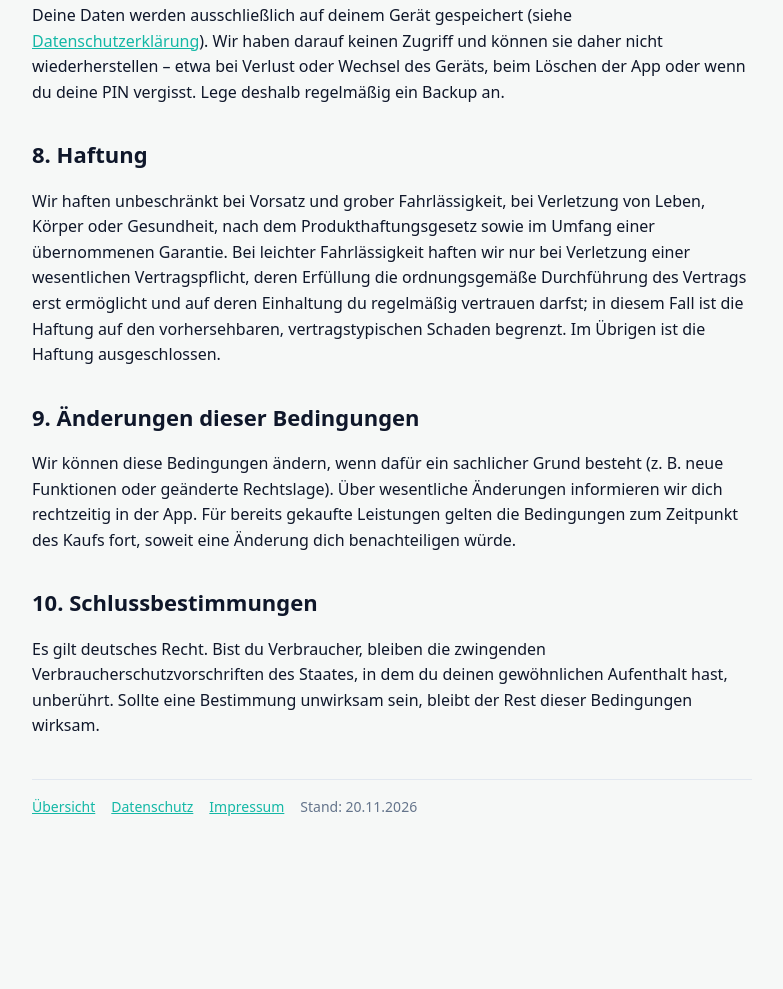
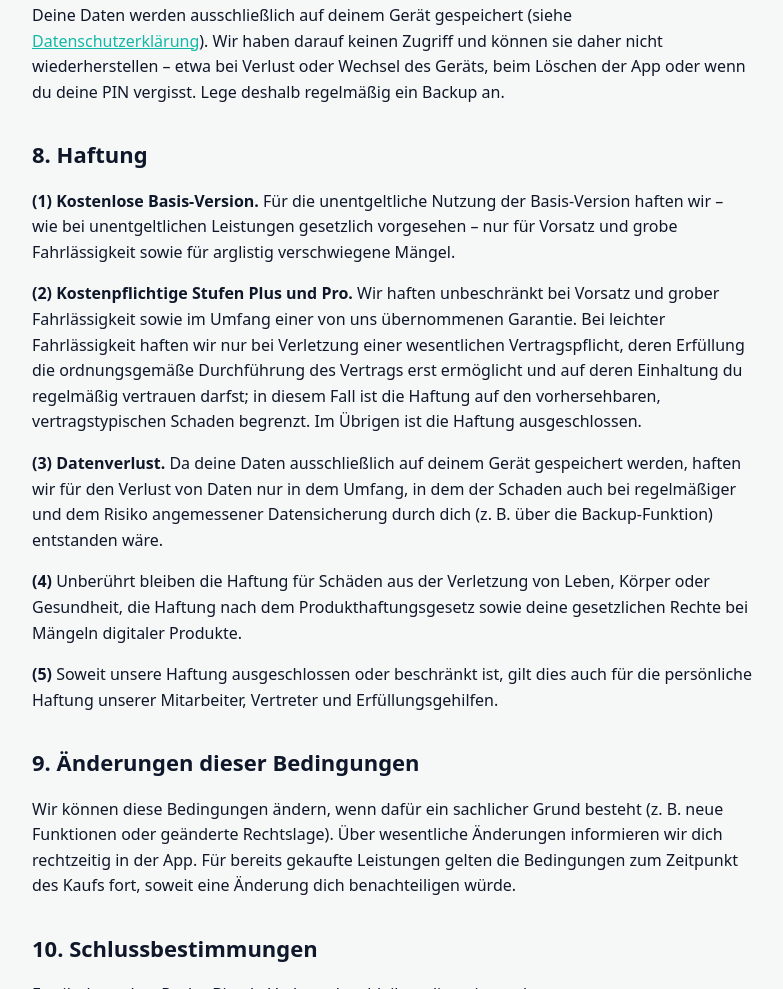
Before and after one commit to MoManufaktur/chronos-money, a plain HTML site: page agb.html in a window 1280 px wide. Shown: the part 1727-2716 px from the top of the page, without its empty margins (248-1031 px from the left). Before the commit the page ends 2593 px from the top, so only its background shows below. Drawn offline with Linux system fonts and the light colour scheme.

Commit message:
AGB: Haftung neu gefasst
Co-Authored-By: Claude Opus 5.5 <noreply@anthropic.com>
Claude-Session: https://claude.ai/code/session_01JVccBwZW1m2NPDeLAYvjDG

```diff
--- a/agb.html
+++ b/agb.html
@@ -43,7 +43,11 @@
 <p>Deine Daten werden ausschließlich auf deinem Gerät gespeichert (siehe <a href="datenschutz.html">Datenschutzerklärung</a>). Wir haben darauf keinen Zugriff und können sie daher nicht wiederherstellen – etwa bei Verlust oder Wechsel des Geräts, beim Löschen der App oder wenn du deine PIN vergisst. Lege deshalb regelmäßig ein Backup an.</p>
 
 <h2>8. Haftung</h2>
-<p>Wir haften unbeschränkt bei Vorsatz und grober Fahrlässigkeit, bei Verletzung von Leben, Körper oder Gesundheit, nach dem Produkthaftungsgesetz sowie im Umfang einer übernommenen Garantie. Bei leichter Fahrlässigkeit haften wir nur bei Verletzung einer wesentlichen Vertragspflicht, deren Erfüllung die ordnungsgemäße Durchführung des Vertrags erst ermöglicht und auf deren Einhaltung du regelmäßig vertrauen darfst; in diesem Fall ist die Haftung auf den vorhersehbaren, vertragstypischen Schaden begrenzt. Im Übrigen ist die Haftung ausgeschlossen.</p>
+<p><b>(1) Kostenlose Basis-Version.</b> Für die unentgeltliche Nutzung der Basis-Version haften wir – wie bei unentgeltlichen Leistungen gesetzlich vorgesehen – nur für Vorsatz und grobe Fahrlässigkeit sowie für arglistig verschwiegene Mängel.</p>
+<p><b>(2) Kostenpflichtige Stufen Plus und Pro.</b> Wir haften unbeschränkt bei Vorsatz und grober Fahrlässigkeit sowie im Umfang einer von uns übernommenen Garantie. Bei leichter Fahrlässigkeit haften wir nur bei Verletzung einer wesentlichen Vertragspflicht, deren Erfüllung die ordnungsgemäße Durchführung des Vertrags erst ermöglicht und auf deren Einhaltung du regelmäßig vertrauen darfst; in diesem Fall ist die Haftung auf den vorhersehbaren, vertragstypischen Schaden begrenzt. Im Übrigen ist die Haftung ausgeschlossen.</p>
+<p><b>(3) Datenverlust.</b> Da deine Daten ausschließlich auf deinem Gerät gespeichert werden, haften wir für den Verlust von Daten nur in dem Umfang, in dem der Schaden auch bei regelmäßiger und dem Risiko angemessener Datensicherung durch dich (z. B. über die Backup-Funktion) entstanden wäre.</p>
+<p><b>(4)</b> Unberührt bleiben die Haftung für Schäden aus der Verletzung von Leben, Körper oder Gesundheit, die Haftung nach dem Produkthaftungsgesetz sowie deine gesetzlichen Rechte bei Mängeln digitaler Produkte.</p>
+<p><b>(5)</b> Soweit unsere Haftung ausgeschlossen oder beschränkt ist, gilt dies auch für die persönliche Haftung unserer Mitarbeiter, Vertreter und Erfüllungsgehilfen.</p>
 
 <h2>9. Änderungen dieser Bedingungen</h2>
 <p>Wir können diese Bedingungen ändern, wenn dafür ein sachlicher Grund besteht (z. B. neue Funktionen oder geänderte Rechtslage). Über wesentliche Änderungen informieren wir dich rechtzeitig in der App. Für bereits gekaufte Leistungen gelten die Bedingungen zum Zeitpunkt des Kaufs fort, soweit eine Änderung dich benachteiligen würde.</p>
```
